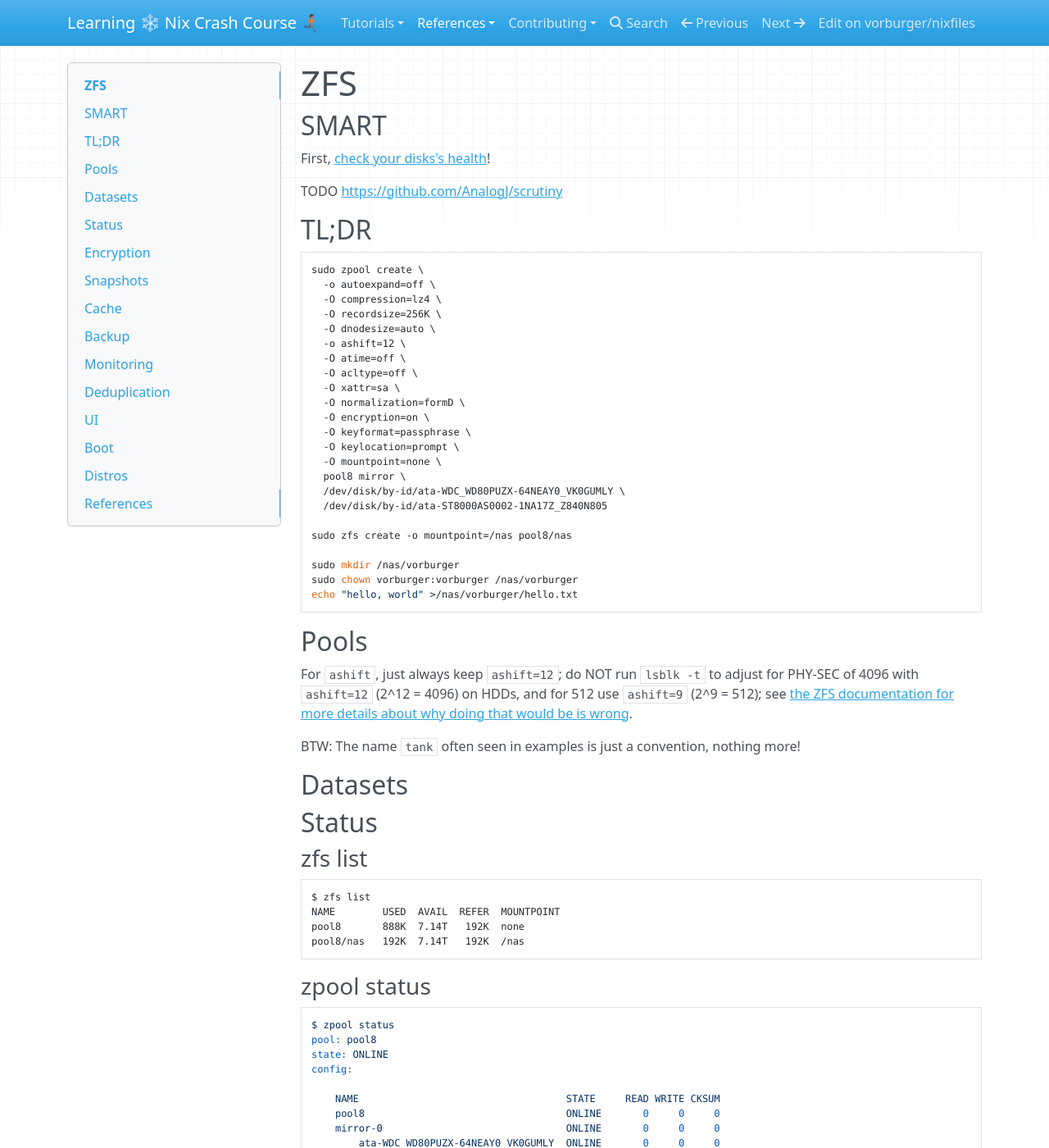
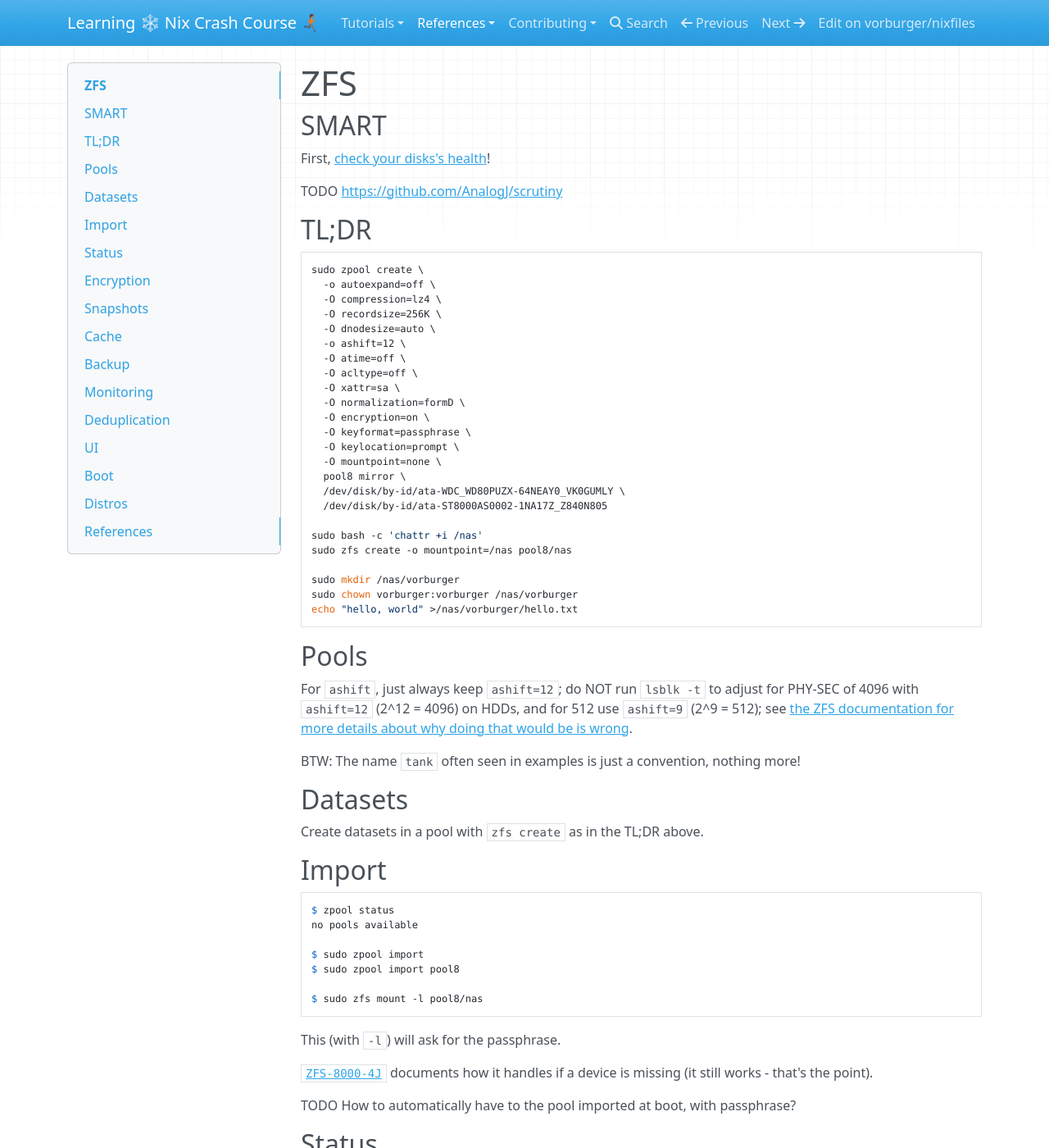
Before and after one commit to vorburger/nixfiles, an MkDocs documentation site: the page built from docs/docs/reference/zfs.md, in a window 1280 px wide and 1400 px high. Shown: the whole window at 82% size. Built offline with MkDocs 1.6.1, drawn with Linux system fonts in a browser that asks for light colours; nearby versions of some CDN libraries.

```diff
--- a/docs/docs/reference/zfs.md
+++ b/docs/docs/reference/zfs.md
@@ -26,6 +26,7 @@ TODO https://github.com/AnalogJ/scrutiny
       /dev/disk/by-id/ata-WDC_WD80PUZX-64NEAY0_VK0GUMLY \
       /dev/disk/by-id/ata-ST8000AS0002-1NA17Z_Z840N805
 
+    sudo bash -c 'chattr +i /nas'
     sudo zfs create -o mountpoint=/nas pool8/nas
 
     sudo mkdir /nas/vorburger
@@ -39,6 +40,25 @@ For `ashift`, just always keep `ashift=12`; do NOT run `lsblk -t` to adjust for
 BTW: The name `tank` often seen in examples is just a convention, nothing more!
 
 ## Datasets
+
+Create datasets in a pool with `zfs create` as in the TL;DR above.
+
+## Import
+
+    $ zpool status
+    no pools available
+
+    $ sudo zpool import
+    $ sudo zpool import pool8
+
+    $ sudo zfs mount -l pool8/nas
+
+This (with `-l`) will ask for the passphrase.
+
+[`ZFS-8000-4J`](https://openzfs.github.io/openzfs-docs/msg/ZFS-8000-4J/)
+documents how it handles if a device is missing (it still works - that's the point).
+
+TODO How to automatically have to the pool imported at boot, with passphrase?
 
 ## Status
 
```
Also changed, not shown: 4 other files.
